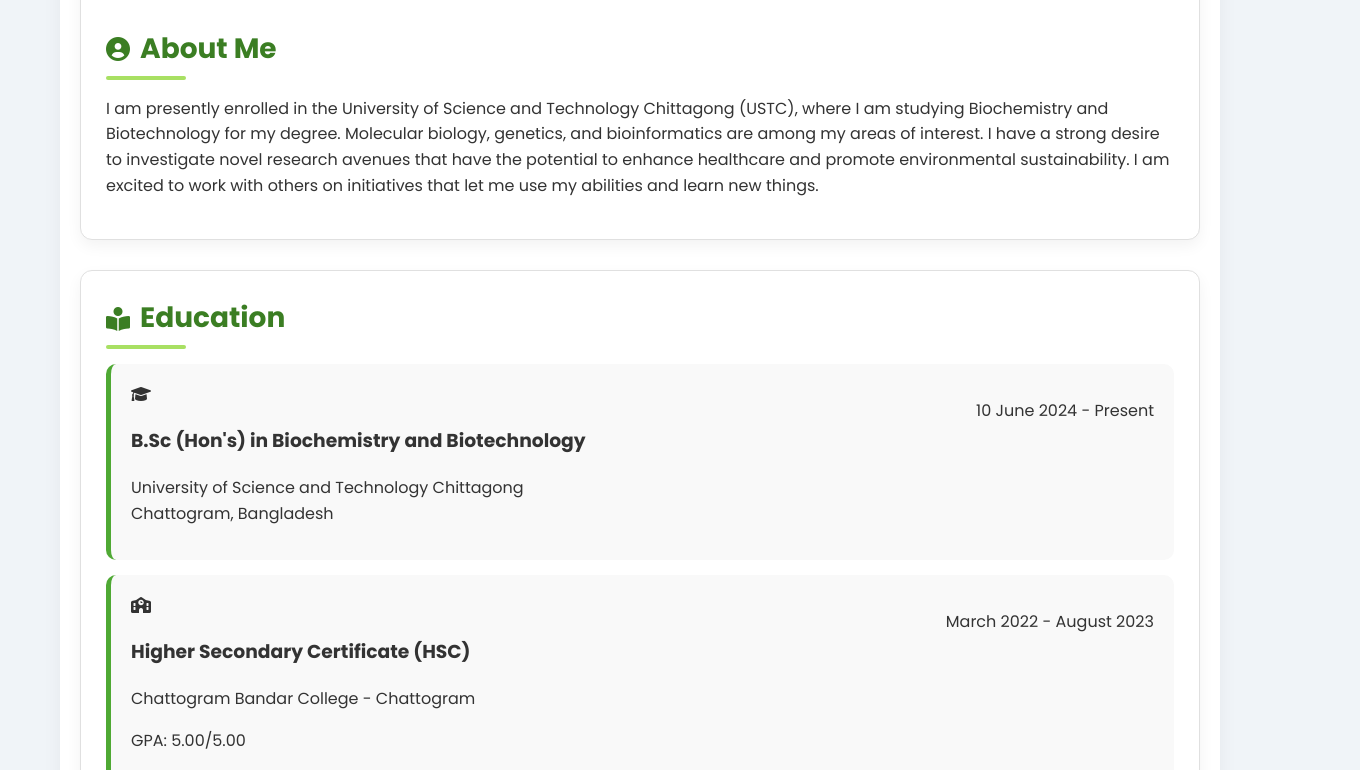
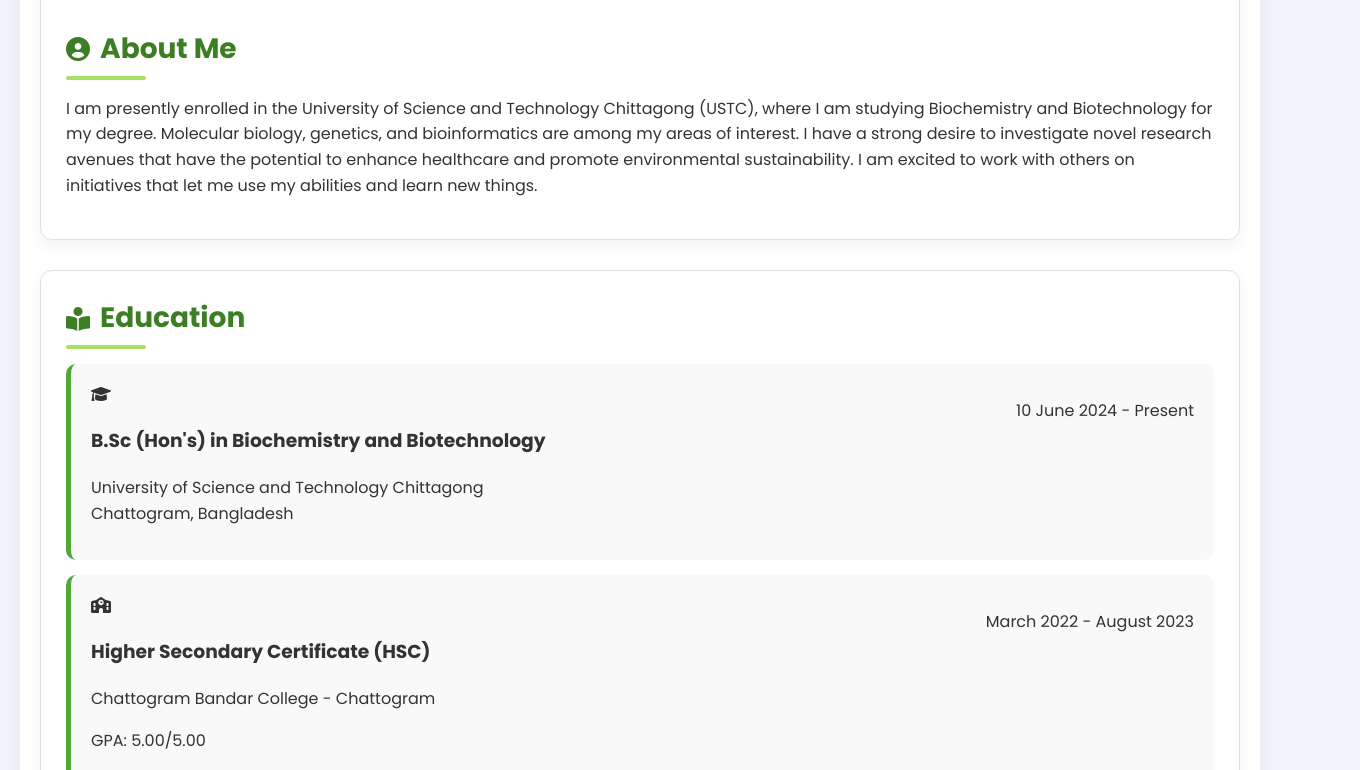
Before and after one commit to sakilislam2/portfolio, a plain HTML site: page index.html in a window 1280 px wide. Shown: the part 368-1138 px from the top of the page, 1360 px wide, since content can reach past the window. Drawn offline with Linux system fonts and the light colour scheme.

Commit message:
Restore and update styles in style.css
Restored and updated global styles, navbar styles, content area styles, and responsiveness for mobile adjustments.

```diff
--- a/style.css
+++ b/style.css
@@ -27,7 +27,7 @@ a {
 .container-wrapper {
     flex: 1;
     width: 100%;
-    max-width: 1200px;
+    max-width: ;
     margin: 0 auto;
     padding: 20px 0;
 }
```
